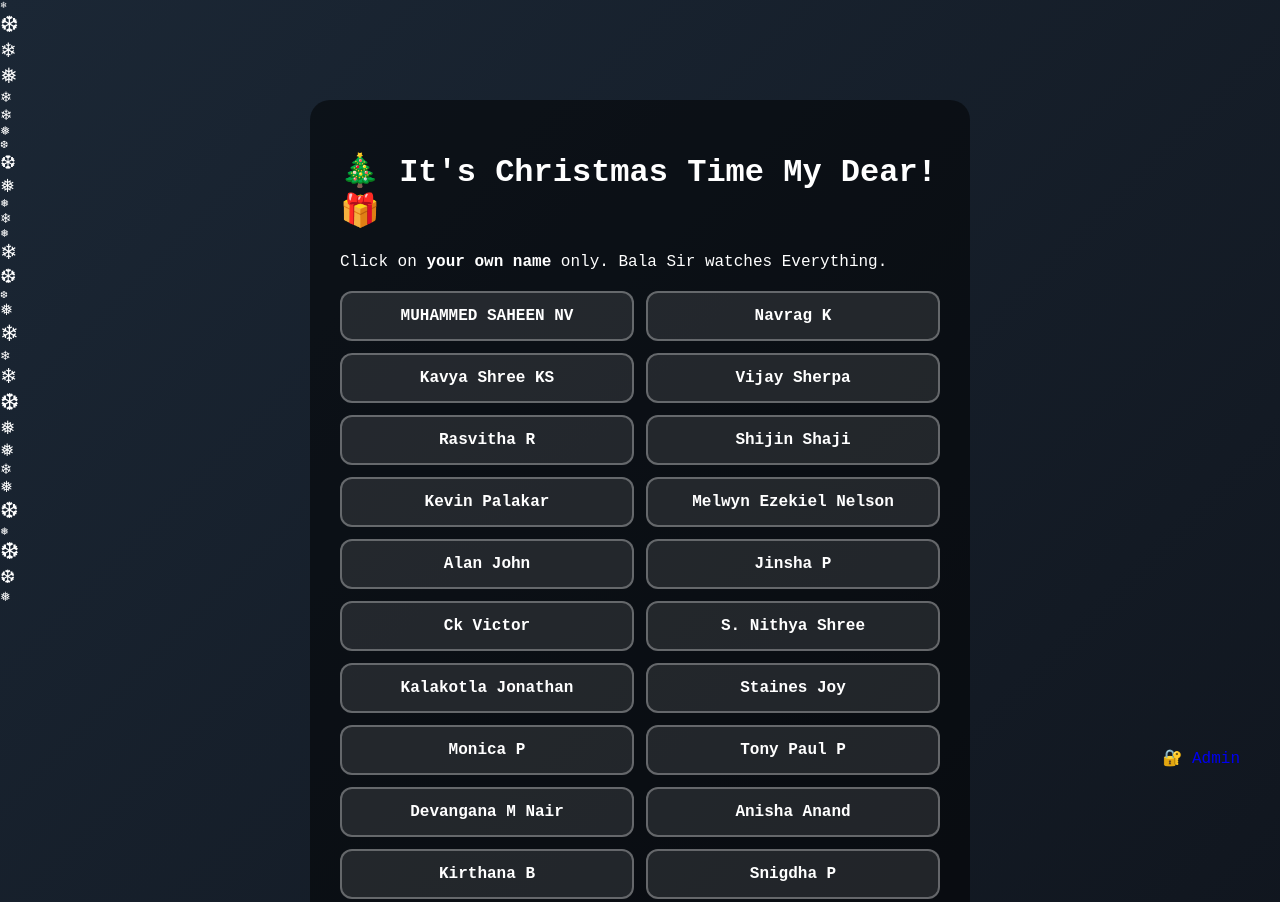
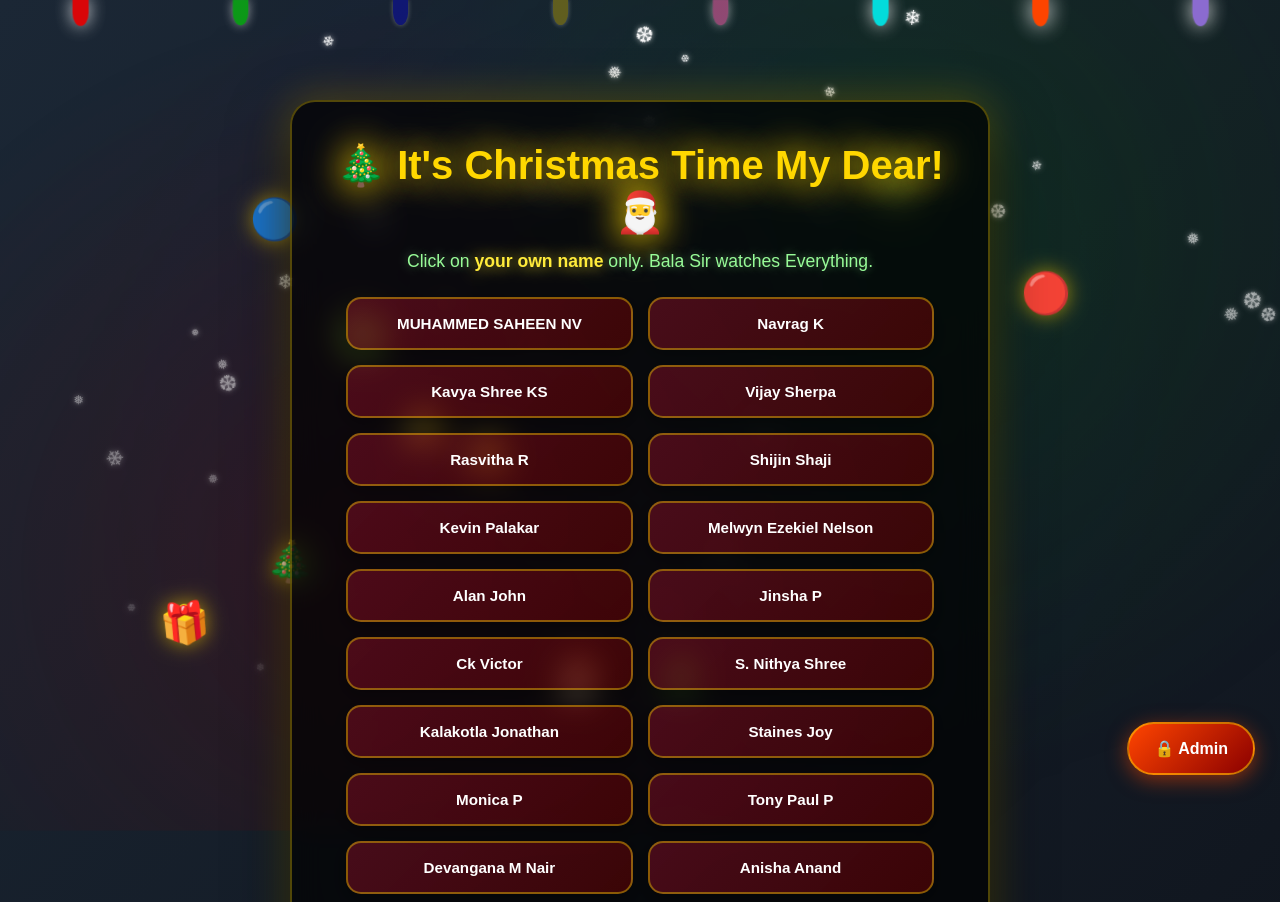
Before and after one commit to chakkamanga-star/class-christmas, a plain HTML site: page christmas.html in a window 1280 px wide. Shown: the top 902 px of the page. Drawn offline with Linux system fonts and the light colour scheme.

Commit message:
Update christmas.html

```diff
--- a/christmas.html
+++ b/christmas.html
@@ -5,30 +5,267 @@
   <title>Christmas Friend - Pick Your Name</title>
   <meta name="viewport" content="width=device-width, initial-scale=1.0">
   <style>
-    /* (styles unchanged from original file) */
+    * { margin: 0; padding: 0; box-sizing: border-box; }
+
     body {
-      margin: 0;
       min-height: 100vh;
-      font-family: 'Courier New', sans-serif;
+      font-family: 'Arial', sans-serif;
       color: #fff;
       background: linear-gradient(135deg, #1b2735 0%, #090a0f 100%);
       display: flex;
       flex-direction: column;
       align-items: center;
       padding: 20px;
-      box-sizing: border-box;
       position: relative;
       overflow-x: hidden;
     }
-    /* ... (rest of CSS same as before) ... */
-    .lights { position: fixed; top: 0; left: 0; width: 100%; height: 60px; z-index: 100; display:flex; justify-content:space-around; pointer-events:none; }
-    .snow { position: fixed; top: 0; left: 0; width:100%; height:100%; pointer-events:none; z-index:0; }
-    .container { position: relative; z-index: 10; max-width: 600px; width:100%; background: rgba(0,0,0,0.5); border-radius:20px; padding:30px; margin-top:80px; }
-    .list { display:flex; flex-wrap:wrap; gap:12px; justify-content:center; margin-top:20px; }
-    .student { flex: 1 0 40%; max-width:45%; text-align:center; padding:14px 10px; border-radius:12px; background: rgba(255,255,255,0.1); color:#fff; font-weight:bold; text-decoration:none; border:2px solid rgba(255,255,255,0.3); cursor:pointer; transition: all 0.3s ease; position: relative; overflow:hidden; }
-    .student.disabled { cursor: not-allowed; opacity: 0.4; background: rgba(0,0,0,0.4); box-shadow:none; }
-    .admin-btn { position: fixed; bottom: 20px; right: 20px; padding: 12px 20px; border-radius:50px; text-decoration:none; }
-    /* keep other styling omitted for brevity; use your original styles */
+
+    /* Animated Background */
+    body::before {
+      content: '';
+      position: fixed;
+      top: 0;
+      left: 0;
+      width: 100%;
+      height: 100%;
+      background:
+        radial-gradient(circle at 30% 70%, rgba(139, 0, 0, 0.3) 0%, transparent 50%),
+        radial-gradient(circle at 70% 30%, rgba(0, 100, 0, 0.3) 0%, transparent 50%),
+        radial-gradient(circle at 50% 50%, rgba(25, 25, 112, 0.2) 0%, transparent 70%);
+      animation: bgPulse 15s ease-in-out infinite;
+      pointer-events: none;
+      z-index: 0;
+    }
+
+    @keyframes bgPulse {
+      0%, 100% { opacity: 0.5; transform: scale(1); }
+      50% { opacity: 0.8; transform: scale(1.1); }
+    }
+
+    /* Animated Christmas Lights String */
+    .lights {
+      position: fixed;
+      top: 0;
+      left: 0;
+      width: 100%;
+      height: 60px;
+      z-index: 100;
+      display: flex;
+      justify-content: space-around;
+      pointer-events: none;
+    }
+
+    .light {
+      width: 15px;
+      height: 25px;
+      border-radius: 0 0 50% 50%;
+      position: relative;
+      animation: lightBlink 1.5s ease-in-out infinite;
+    }
+
+    .light:nth-child(1) { background: #ff0000; animation-delay: 0s; }
+    .light:nth-child(2) { background: #00ff00; animation-delay: 0.2s; }
+    .light:nth-child(3) { background: #0000ff; animation-delay: 0.4s; }
+    .light:nth-child(4) { background: #ffd700; animation-delay: 0.6s; }
+    .light:nth-child(5) { background: #ff69b4; animation-delay: 0.8s; }
+    .light:nth-child(6) { background: #00ffff; animation-delay: 1s; }
+    .light:nth-child(7) { background: #ff4500; animation-delay: 1.2s; }
+    .light:nth-child(8) { background: #9370db; animation-delay: 1.4s; }
+
+    @keyframes lightBlink {
+      0%, 100% { opacity: 0.3; box-shadow: 0 0 5px currentColor; }
+      50% { opacity: 1; box-shadow: 0 0 20px currentColor; transform: scale(1.1); }
+    }
+
+    /* Snowflakes */
+    .snow {
+      position: fixed;
+      top: 0;
+      left: 0;
+      width: 100%;
+      height: 100%;
+      pointer-events: none;
+      z-index: 1;
+    }
+
+    .snowflake {
+      position: absolute;
+      top: -10px;
+      color: #fff;
+      font-size: 1.2em;
+      text-shadow: 0 0 5px rgba(255, 255, 255, 0.8);
+      animation: snowfall linear infinite;
+    }
+
+    @keyframes snowfall {
+      to {
+        transform: translateY(100vh) translateX(100px) rotate(360deg);
+        opacity: 0;
+      }
+    }
+
+    /* Floating Ornaments */
+    .ornament {
+      position: fixed;
+      font-size: 2.5em;
+      animation: ornamentFloat 8s ease-in-out infinite;
+      z-index: 2;
+      pointer-events: none;
+      filter: drop-shadow(0 0 10px rgba(255, 215, 0, 0.6));
+    }
+
+    @keyframes ornamentFloat {
+      0%, 100% { transform: translateY(0) rotate(0deg); }
+      25% { transform: translateY(-30px) rotate(10deg); }
+      75% { transform: translateY(-15px) rotate(-10deg); }
+    }
+
+    /* Main Container */
+    .container {
+      position: relative;
+      z-index: 10;
+      max-width: 700px;
+      width: 100%;
+      background: rgba(0, 0, 0, 0.7);
+      backdrop-filter: blur(15px);
+      border-radius: 25px;
+      padding: 40px 30px;
+      margin-top: 80px;
+      box-shadow: 0 20px 60px rgba(0, 0, 0, 0.7),
+                  0 0 0 1px rgba(255, 255, 255, 0.1),
+                  0 0 30px rgba(255, 215, 0, 0.2);
+      border: 2px solid rgba(255, 215, 0, 0.3);
+      animation: containerGlow 4s ease-in-out infinite;
+    }
+
+    @keyframes containerGlow {
+      0%, 100% { box-shadow: 0 20px 60px rgba(0, 0, 0, 0.7), 0 0 30px rgba(255, 215, 0, 0.2); }
+      50% { box-shadow: 0 20px 60px rgba(0, 0, 0, 0.7), 0 0 50px rgba(255, 215, 0, 0.4); }
+    }
+
+    h1 {
+      text-align: center;
+      font-size: 2.5em;
+      margin-bottom: 15px;
+      color: #ffd700;
+      text-shadow: 0 0 20px rgba(255, 215, 0, 0.8),
+                   0 0 40px rgba(255, 215, 0, 0.4);
+      animation: titleShine 3s ease-in-out infinite;
+    }
+
+    @keyframes titleShine {
+      0%, 100% { text-shadow: 0 0 20px rgba(255, 215, 0, 0.8); }
+      50% { text-shadow: 0 0 40px rgba(255, 215, 0, 1), 0 0 60px rgba(255, 215, 0, 0.6); }
+    }
+
+    p {
+      text-align: center;
+      color: #98fb98;
+      font-size: 1.1em;
+      margin-bottom: 25px;
+      text-shadow: 0 0 10px rgba(152, 251, 152, 0.5);
+    }
+
+    p strong {
+      color: #ffeb3b;
+      text-shadow: 0 0 15px rgba(255, 235, 59, 0.8);
+    }
+
+    .list {
+      display: flex;
+      flex-wrap: wrap;
+      gap: 15px;
+      justify-content: center;
+      margin-top: 25px;
+    }
+
+    .student {
+      flex: 1 0 40%;
+      max-width: 45%;
+      text-align: center;
+      padding: 16px 12px;
+      border-radius: 15px;
+      background: linear-gradient(135deg, rgba(220, 20, 60, 0.3), rgba(139, 0, 0, 0.4));
+      color: #fff;
+      font-weight: bold;
+      text-decoration: none;
+      border: 2px solid rgba(255, 215, 0, 0.4);
+      cursor: pointer;
+      transition: all 0.3s ease;
+      position: relative;
+      overflow: hidden;
+      box-shadow: 0 5px 15px rgba(0, 0, 0, 0.3);
+      font-size: 0.95em;
+    }
+
+    .student::before {
+      content: '';
+      position: absolute;
+      top: 0;
+      left: -100%;
+      width: 100%;
+      height: 100%;
+      background: linear-gradient(90deg, transparent, rgba(255, 255, 255, 0.3), transparent);
+      transition: left 0.5s ease;
+    }
+
+    .student:hover::before {
+      left: 100%;
+    }
+
+    .student:hover {
+      transform: translateY(-5px) scale(1.05);
+      background: linear-gradient(135deg, rgba(220, 20, 60, 0.5), rgba(139, 0, 0, 0.6));
+      box-shadow: 0 10px 30px rgba(255, 215, 0, 0.4);
+      border-color: #ffd700;
+    }
+
+    .student.disabled {
+      cursor: not-allowed;
+      opacity: 0.4;
+      background: rgba(0, 0, 0, 0.5);
+      box-shadow: none;
+      border-color: rgba(255, 255, 255, 0.2);
+    }
+
+    .student.disabled:hover {
+      transform: none;
+      box-shadow: none;
+    }
+
+    .note {
+      margin-top: 30px;
+      font-size: 0.95em;
+      color: #ffeb3b;
+      text-shadow: 0 0 10px rgba(255, 235, 59, 0.6);
+    }
+
+    .admin-btn {
+      position: fixed;
+      bottom: 25px;
+      right: 25px;
+      padding: 15px 25px;
+      border-radius: 50px;
+      background: linear-gradient(135deg, #ff4500 0%, #8b0000 100%);
+      color: #fff;
+      text-decoration: none;
+      font-weight: bold;
+      box-shadow: 0 5px 20px rgba(255, 69, 0, 0.5);
+      transition: all 0.3s ease;
+      z-index: 1000;
+      border: 2px solid rgba(255, 215, 0, 0.5);
+    }
+
+    .admin-btn:hover {
+      transform: scale(1.1) rotate(5deg);
+      box-shadow: 0 8px 30px rgba(255, 69, 0, 0.8);
+    }
+
+    @media (max-width: 768px) {
+      h1 { font-size: 1.8em; }
+      .student { flex: 1 0 90%; max-width: 100%; font-size: 0.9em; }
+      .container { padding: 30px 20px; }
+    }
   </style>
 </head>
 <body>
@@ -40,7 +277,7 @@
   <div class="snow" id="snow"></div>
 
   <div class="container">
-    <h1>🎄 It's Christmas Time My Dear! 🎁</h1>
+    <h1>🎄 It's Christmas Time My Dear! 🎅</h1>
     <p>Click on <strong>your own name</strong> only. Bala Sir watches Everything.</p>
 
     <div id="studentList" class="list"></div>
@@ -48,101 +285,63 @@
     <p class="note">✨ Once you open your Christmas friend, your name will be locked on this device. ✨</p>
   </div>
 
-  <a href="admin.html" class="admin-btn">🔐 Admin</a>
+  <a href="admin.html" class="admin-btn">🔒 Admin</a>
 
   <script>
-    // Shared localStorage keys (same keys admin uses)
     const STUDENTS_KEY = 'christmas_students';
     const ASSIGNMENTS_KEY = 'christmas_assignments';
     const USED_KEY_PREFIX = 'christmas_friend_used_';
 
-    // Default list (kept as fallback)
     let students = [
-      { id: 's1',  name: 'MUHAMMED SAHEEN NV' },
-      { id: 's2',  name: 'Navrag K' },
-      { id: 's3',  name: 'Kavya Shree KS' },
-      { id: 's4',  name: 'Vijay Sherpa' },
-      { id: 's5',  name: 'Rasvitha R' },
-      { id: 's6',  name: 'Shijin Shaji' },
-      { id: 's7',  name: 'Kevin Palakar' },
-      { id: 's8',  name: 'Melwyn Ezekiel Nelson' },
-      { id: 's9',  name: 'Alan John' },
-      { id: 's10', name: 'Jinsha P' },
-      { id: 's11', name: 'Ck Victor' },
-      { id: 's12', name: 'S. Nithya Shree' },
-      { id: 's13', name: 'Kalakotla Jonathan' },
-      { id: 's14', name: 'Staines Joy' },
-      { id: 's15', name: 'Monica P' },
-      { id: 's16', name: 'Tony Paul P' },
-      { id: 's17', name: 'Devangana M Nair' },
-      { id: 's18', name: 'Anisha Anand' },
-      { id: 's19', name: 'Kirthana B' },
-      { id: 's20', name: 'Snigdha P' },
-      { id: 's21', name: 'Asfa Naaz' },
-      { id: 's22', name: 'M Navanetha' },
-      { id: 's23', name: 'Justin Johnson' },
-      { id: 's24', name: 'Sharon Godfrey' },
-      { id: 's25', name: 'Nitin K' },
-      { id: 's26', name: 'Benet Kalunkil Babu' },
-      { id: 's27', name: 'Annette Jerry Pereira' },
-      { id: 's28', name: 'Deeksha MB' },
-      { id: 's29', name: 'Fathimath Rifa' },
-      { id: 's30', name: 'Budda Samuel Alex' },
-      { id: 's31', name: 'Calvin Richard V' },
-      { id: 's32', name: 'Siddharth L' },
-      { id: 's33', name: 'Ashwin Victor J' },
-      { id: 's34', name: 'Chantal Rachel Rebeiro' },
-      { id: 's35', name: 'Supriya Agnes J' },
-      { id: 's36', name: 'Vaishnavi R' },
-      { id: 's37', name: 'M Felix Francis' },
-      { id: 's38', name: 'K Khavya Shree' },
-      { id: 's39', name: 'Jomin S George' },
-      { id: 's40', name: 'Sebastian' },
-      { id: 's41', name: 'S Shuba Zion' },
-      { id: 's42', name: 'Mounish' },
-      { id: 's43', name: 'Poornima R' },
-      { id: 's44', name: 'Srethul' },
-      { id: 's45', name: 'Joshua' },
-      { id: 's46', name: 'Goutham' },
-      { id: 's47', name: 'Aron' },
-      { id: 's48', name: 'George' },
-      { id: 's49', name: 'Arbiya' },
-      { id: 's50', name: 'Riya' },
-      { id: 's51', name: 'Cyrus' },
-      { id: 's52', name: 'Dorjith' },
-      { id: 's53', name: 'Bharath' },
-      { id: 's54', name: 'Gowtham' },
-      { id: 's55', name: 'Supriya' },
-      { id: 's56', name: 'Nakshatra' },
-      { id: 's57', name: 'Nivedh' },
-      { id: 's58', name: 'Diaz' },
-      { id: 's59', name: 'Rebecca' },
-      { id: 's60', name: 'Nayan' },
-      { id: 's61', name: 'Ann Sital' },
-      { id: 's62', name: 'Prof.BalaSubrahmani' }
+      { id: 's1',  name: 'MUHAMMED SAHEEN NV' }, { id: 's2',  name: 'Navrag K' },
+      { id: 's3',  name: 'Kavya Shree KS' }, { id: 's4',  name: 'Vijay Sherpa' },
+      { id: 's5',  name: 'Rasvitha R' }, { id: 's6',  name: 'Shijin Shaji' },
+      { id: 's7',  name: 'Kevin Palakar' }, { id: 's8',  name: 'Melwyn Ezekiel Nelson' },
+      { id: 's9',  name: 'Alan John' }, { id: 's10', name: 'Jinsha P' },
+      { id: 's11', name: 'Ck Victor' }, { id: 's12', name: 'S. Nithya Shree' },
+      { id: 's13', name: 'Kalakotla Jonathan' }, { id: 's14', name: 'Staines Joy' },
+      { id: 's15', name: 'Monica P' }, { id: 's16', name: 'Tony Paul P' },
+      { id: 's17', name: 'Devangana M Nair' }, { id: 's18', name: 'Anisha Anand' },
+      { id: 's19', name: 'Kirthana B' }, { id: 's20', name: 'Snigdha P' },
+      { id: 's21', name: 'Asfa Naaz' }, { id: 's22', name: 'M Navanetha' },
+      { id: 's23', name: 'Justin Johnson' }, { id: 's24', name: 'Sharon Godfrey' },
+      { id: 's25', name: 'Nitin K' }, { id: 's26', name: 'Benet Kalunkil Babu' },
+      { id: 's27', name: 'Annette Jerry Pereira' }, { id: 's28', name: 'Deeksha MB' },
+      { id: 's29', name: 'Fathimath Rifa' }, { id: 's30', name: 'Budda Samuel Alex' },
+      { id: 's31', name: 'Calvin Richard V' }, { id: 's32', name: 'Siddharth L' },
+      { id: 's33', name: 'Ashwin Victor J' }, { id: 's34', name: 'Chantal Rachel Rebeiro' },
+      { id: 's35', name: 'Supriya Agnes J' }, { id: 's36', name: 'Vaishnavi R' },
+      { id: 's37', name: 'M Felix Francis' }, { id: 's38', name: 'K Khavya Shree' },
+      { id: 's39', name: 'Jomin S George' }, { id: 's40', name: 'Sebastian' },
+      { id: 's41', name: 'S Shuba Zion' }, { id: 's42', name: 'Mounish' },
+      { id: 's43', name: 'Poornima R' }, { id: 's44', name: 'Srethul' },
+      { id: 's45', name: 'Joshua' }, { id: 's46', name: 'Goutham' },
+      { id: 's47', name: 'Aron' }, { id: 's48', name: 'George' },
+      { id: 's49', name: 'Arbiya' }, { id: 's50', name: 'Riya' },
+      { id: 's51', name: 'Cyrus' }, { id: 's52', name: 'Dorjith' },
+      { id: 's53', name: 'Bharath' }, { id: 's54', name: 'Gowtham' },
+      { id: 's55', name: 'Supriya' }, { id: 's56', name: 'Nakshatra' },
+      { id: 's57', name: 'Nivedh' }, { id: 's58', name: 'Diaz' },
+      { id: 's59', name: 'Rebecca' }, { id: 's60', name: 'Nayan' },
+      { id: 's61', name: 'Ann Sital' }, { id: 's62', name: 'Prof.BalaSubrahmani' }
     ];
 
-    // Try to load students from localStorage (saved by admin)
     function loadStudentsFromStorage() {
       try {
         const raw = localStorage.getItem(STUDENTS_KEY);
         if (raw) {
           const parsed = JSON.parse(raw);
-          // ensure parsed looks like the expected array
-          if (Array.isArray(parsed) && parsed.length) {
-            students = parsed;
-          }
+          if (Array.isArray(parsed) && parsed.length) students = parsed;
         }
-      } catch (e) { console.warn('Failed parsing students from storage', e); }
+      } catch (e) { console.warn('Failed parsing students', e); }
     }
 
     function hasUsed(id) {
       return localStorage.getItem(USED_KEY_PREFIX + id) === 'true';
     }
 
-    // Render the student list, taking into account the global 'done' flag
     function renderStudents() {
-      loadStudentsFromStorage(); // ensure up-to-date list
+      loadStudentsFromStorage();
       const listEl = document.getElementById('studentList');
       listEl.innerHTML = '';
 
@@ -172,10 +371,9 @@
       });
     }
 
-    // animations and decorations (same logic as before)
     function createSnowflakes() {
       const snowContainer = document.getElementById('snow');
-      for (let i = 0; i < 30; i++) {
+      for (let i = 0; i < 40; i++) {
         const snowflake = document.createElement('div');
         snowflake.className = 'snowflake';
         snowflake.textContent = ['❄', '❅', '❆'][Math.floor(Math.random() * 3)];
@@ -188,19 +386,19 @@
     }
 
     function createOrnaments() {
-      const ornaments = ['🔴', '🟢', '🔵', '🟡', '⭐', '🎁'];
-      for (let i = 0; i < 8; i++) {
+      const ornaments = ['🔴', '🟢', '🔵', '🟡', '⭐', '🎁', '🎄', '🔔', '⛄', '🎅'];
+      for (let i = 0; i < 10; i++) {
         const ornament = document.createElement('div');
         ornament.className = 'ornament';
         ornament.textContent = ornaments[Math.floor(Math.random() * ornaments.length)];
         ornament.style.left = Math.random() * 90 + '%';
         ornament.style.top = Math.random() * 80 + 10 + '%';
-        ornament.style.animationDelay = Math.random() * 3 + 's';
+        ornament.style.animationDelay = Math.random() * 4 + 's';
+        ornament.style.animationDuration = (Math.random() * 4 + 6) + 's';
         document.body.appendChild(ornament);
       }
     }
 
-    // init
     createSnowflakes();
     createOrnaments();
     renderStudents();
```
